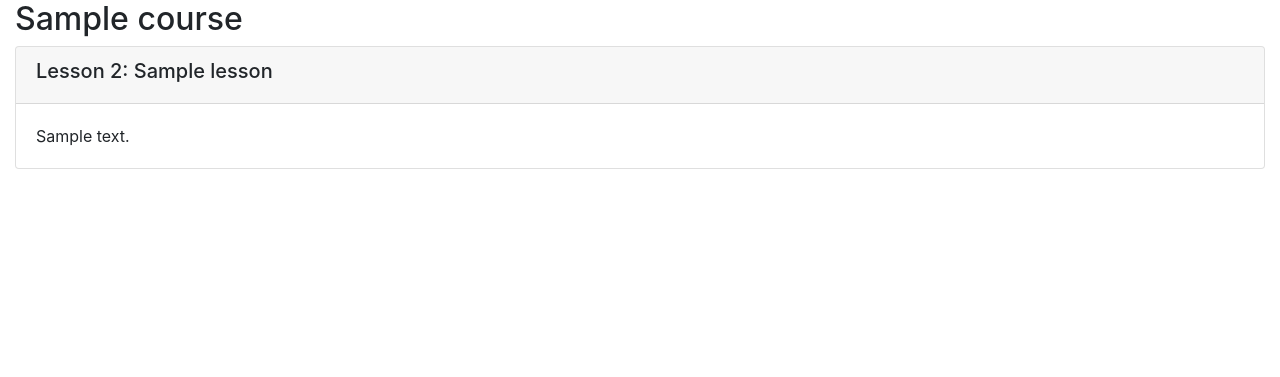
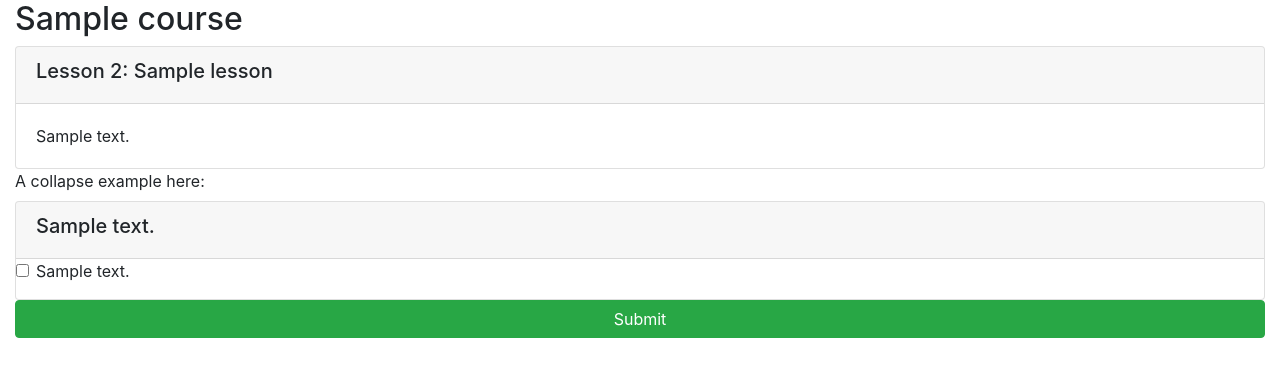
Before and after one commit to aman969/final-cloud-app-with-database1, a Django app: page /onlinecourse/1/ in a window 1280 px wide. Shown: the part 56-433 px from the top of the page. Run offline with Django 3.2, Linux system fonts and the light colour scheme; tables that the repository leaves empty hold one stand-in row (values such as "Sample post"); some libraries are stand-ins or nearby versions.

Commit message:
Update course_detail_bootstrap.html

```diff
--- a/onlinecourse/templates/onlinecourse/course_detail_bootstrap.html
+++ b/onlinecourse/templates/onlinecourse/course_detail_bootstrap.html
@@ -54,14 +54,14 @@
             <!-- <HINT> Use Bootstrap Collapse to hide exam first, more details could be found here
             https://www.w3schools.com/bootstrap4/bootstrap_collapse.asp-->
 
-            <!--
+
 
             A collapse example here:
             <div id="exam" class="collapse">
                 Click to expand elements within the collapse div
                 </div>
 
-            -->
+
 
             <!-- <HINT> If user is authenticated, show course exam with a list of question -->
 
@@ -75,25 +75,29 @@
             <input type="check" name="choice_{{choice.id}}" id="{{choice.id}}" ...>
             -->
 
-            <!-- A choice submission form example
-            <form id="questionform" action="point to a submit view" method="post">
-                        ... for each question in the course ...
+
+            <form id="questionform" action="{% url 'onlinecourse:submit' course.id %}" method="post">
+                        {% for ques in course.question_set.all %}
+						<h1>{{ ques. }}</h1>
                         <div class="card mt-1">
-                            <div class="card-header"><h5>{{ question.question_text}}</h5></div>
+                            <div class="card-header"><h5>{{ ques.q_text}}</h5></div>
                             {% csrf_token %}
                             <div class="form-group">
-                               ... for each choice in the question ...
+                               {% for choice in ques.choice_set.all %}
+
                                 <div class="form-check">
                                     <label class="form-check-label">
                                         <input type="checkbox" name="choice_{{choice.id}}"
                                                class="form-check-input" id="{{choice.id}}"
-                                               value="{{choice.id}}">{{ choice.choice_text }}
+                                               value="{{choice.id}}">{{ choice.c_text }}
                                     </label>
                                 </div>
+								{% endfor %}
                             </div>
                         </div>
+						{% endfor %}
                     <input class="btn btn-success btn-block" type="submit" value="Submit">
-            </form> -->
+            </form>
 
             <!--Check here to see more details Bootstrap checkbox
              https://www.w3schools.com/bootstrap4/bootstrap_forms_inputs.asp-->
```
